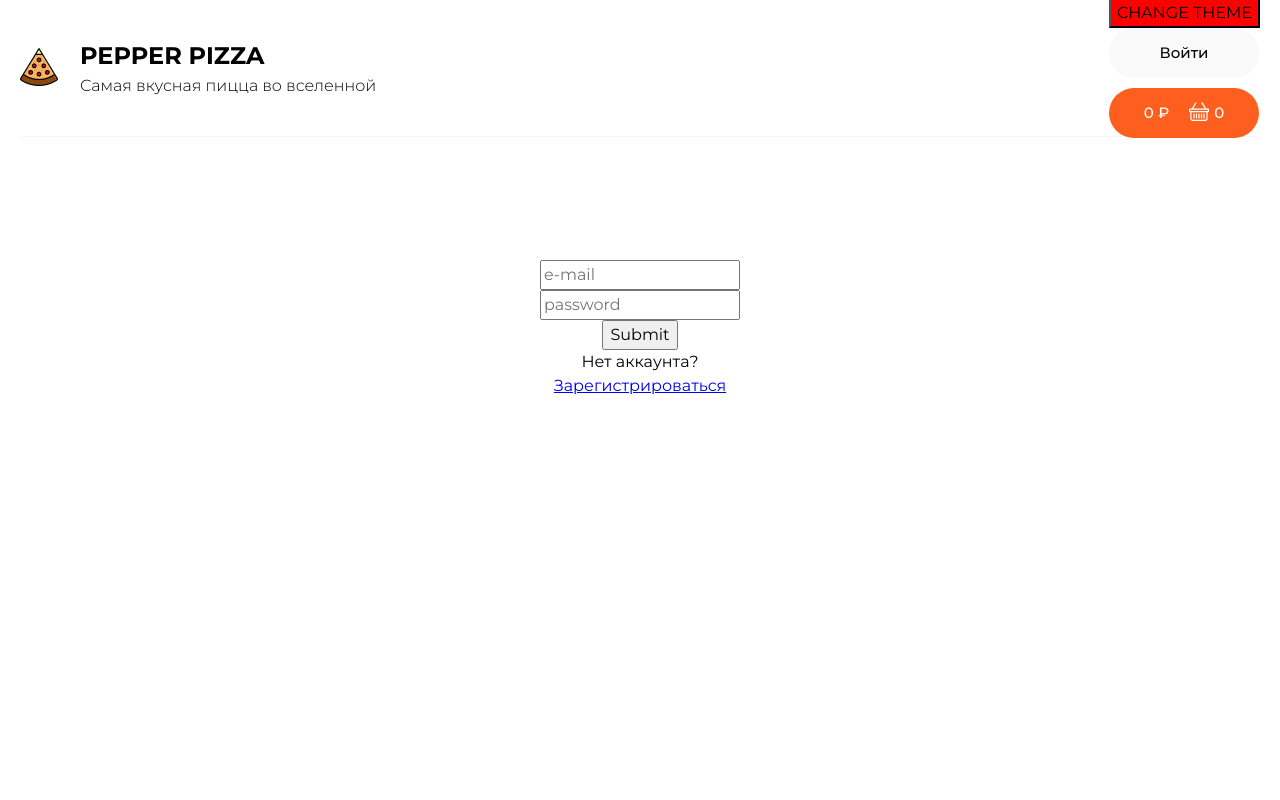
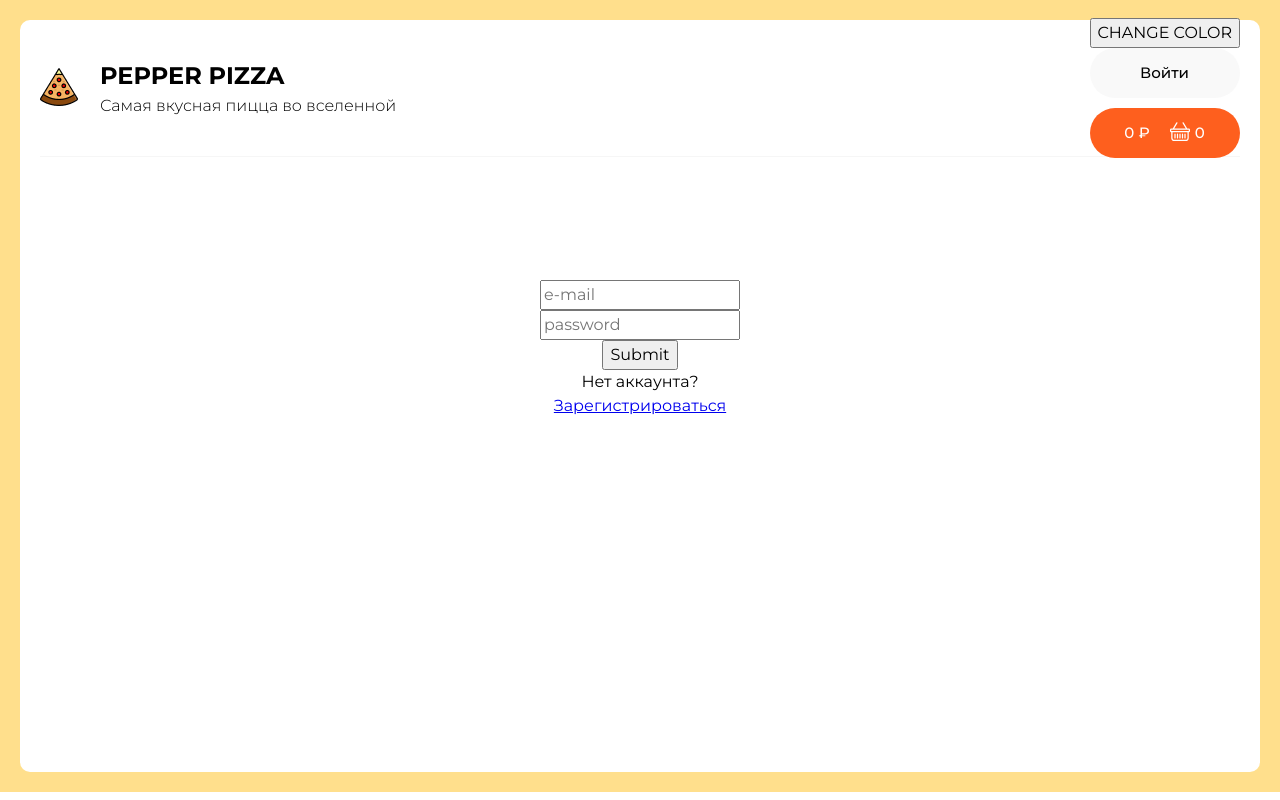
Before and after one commit to AlenaRudenko/pepper-pizza, a React (Create React App) app: page /auth in a window 1280 px wide. Built offline with nearby package versions, Linux system fonts and the light colour scheme; no server answers.

Commit message:
react context

```diff
--- a/src/App.tsx
+++ b/src/App.tsx
@@ -1,5 +1,18 @@
+import React, { useState } from 'react'
 import { Main } from './Main'
 
+export interface IContext {
+    color: string;
+    setColor: () => void;
+}
+export const Context = React.createContext<IContext>({color:'red', setColor: () => {}})
 export const App = () => {
-    return <div><Main /></div>
+    const [colore, setColor] = useState('red');
+    const setColorEditor = () => {
+        setColor(colore === 'red' ? 'blue' : "red")
+    }
+    const context:IContext = {color:colore, setColor:setColorEditor};
+    return <Context.Provider value={context}><div className='app'><Main /></div>
+        </Context.Provider>
+
 }
--- a/src/pages/main-page/header/Header.tsx
+++ b/src/pages/main-page/header/Header.tsx
@@ -1,11 +1,17 @@
-import React from "react";
+import React, { useContext } from "react";
 import { OrderButton } from "../../../components/OrderButton";
 import "./styles.css";
 import { AccountButton } from "./../../../components/AccountButton";
 import { NavLink } from "react-router-dom";
+import { Context } from "../../../App";
+
 
 export class Header extends React.Component {
+  static contextType = Context;
+  context!: React.ContextType<typeof Context>
+
   render() {
+    const {color, setColor} = this.context;
     return (
 <div className="header">
         <div className="header__container">
@@ -18,12 +24,14 @@
           </div>
         </div>
         <div>
-            <button style={{backgroundColor: 'red'}}>CHANGE THEME</button>
+          <button style={{backgroundColor: color}} onClick={() => setColor}>CHANGE COLOR</button>
           <AccountButton />
           <OrderButton></OrderButton>
         </div>
       </div>
 
+
     );
   }
 }
+Header.contextType = Context;
```
